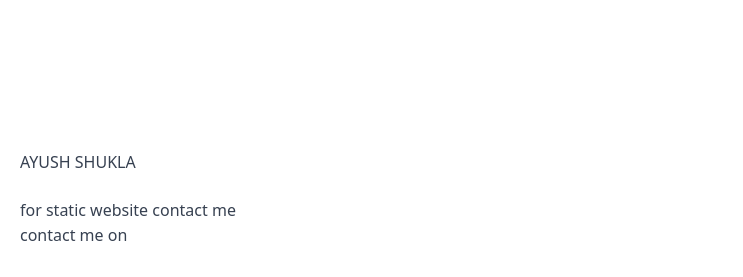
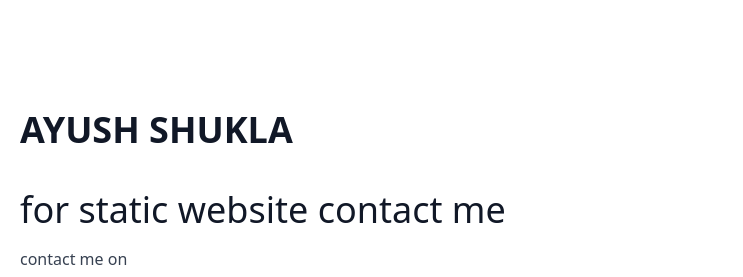
Before and after one commit to ayush-shuklas/tailwindcss.github.io, a plain HTML site: page index.html in a window 1280 px wide. Shown: the part 161-438 px from the top of the page, 0-743 px from the left. Drawn offline with nearby package versions, Linux system fonts and the light colour scheme.

Commit message:
Update index.html

```diff
--- a/index.html
+++ b/index.html
@@ -32,7 +32,7 @@
       <section class="text-gray-700 body-font">
         <div class="container mx-auto flex px-5 py-24 md:flex-row flex-col items-center" bis_skin_checked="1">
           <div class="lg:flex-grow md:w-1/2 lg:pr-24 md:pr-16 flex flex-col md:items-start md:text-left mb-16 md:mb-0 items-center text-center" bis_skin_checked="1">
-            <h1 class="title-font sm:text-4xl text-3xl mb-4 font-medium text-gray-900"><h4>AYUSH SHUKLA</h4>
+            <h1 class="title-font sm:text-4xl text-3xl mb-4 font-medium text-gray-900"><b><h3>AYUSH SHUKLA</h3></b>
               <br class="hidden lg:inline-block">for static website contact me
             </h1>
             <p class="mb-8 leading-relaxed">contact me on </p>
```
